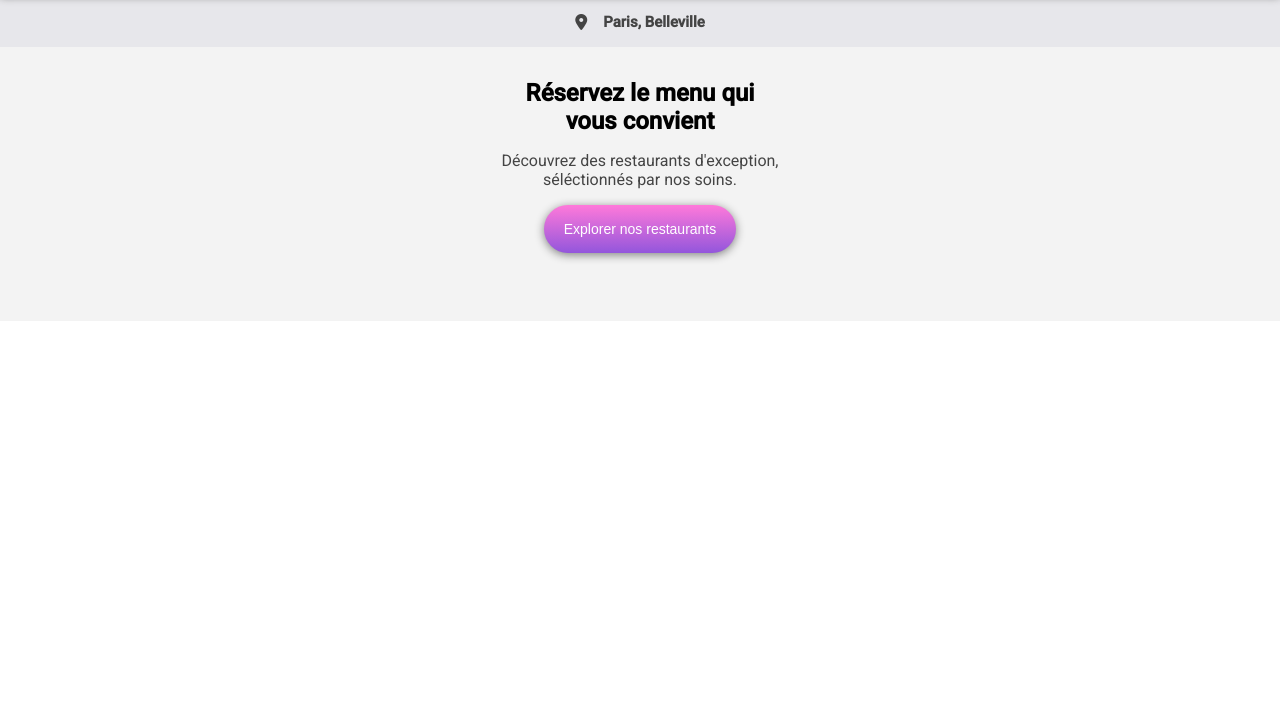
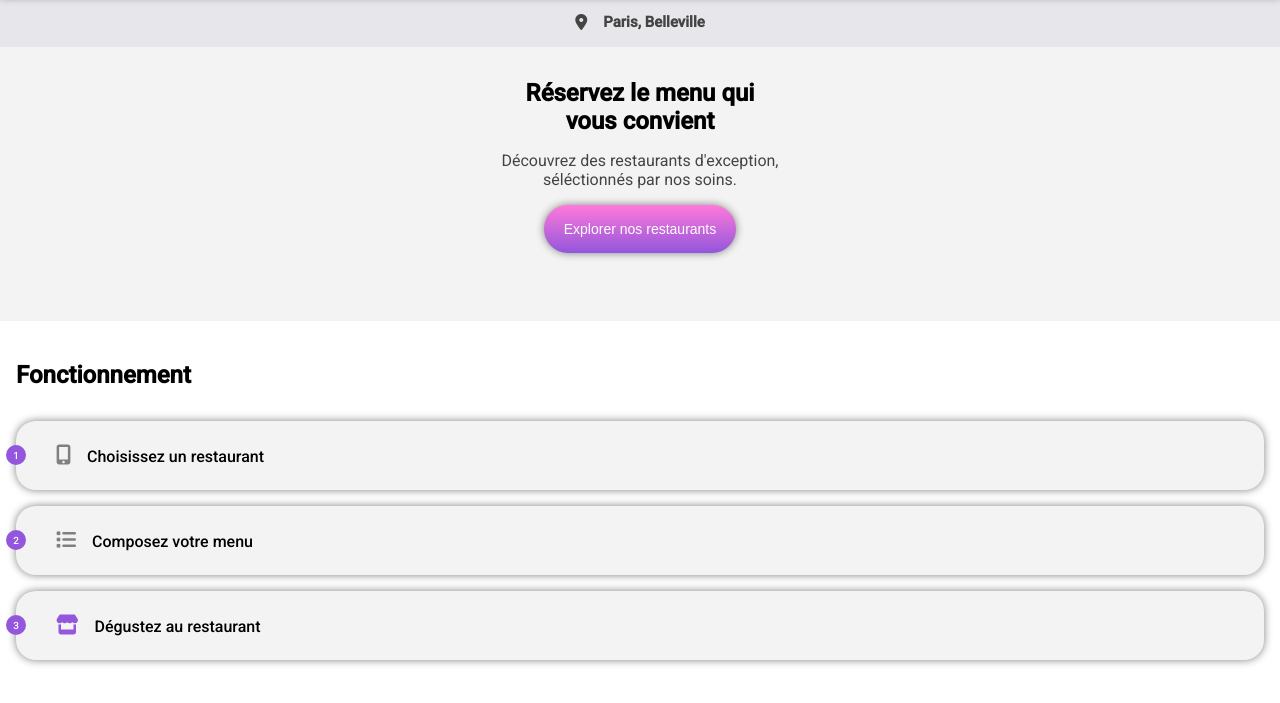
Before and after one commit to Skizx/Ohmyfood, a website: page index.html in a window 1280 px wide. Shown: the part 63-766 px from the top of the page. Drawn offline with Linux system fonts and the light colour scheme; a web font is replaced by a local one.

Commit message:
Ajout des mixin box-shadow, button-hover + création de la listes Fonctionnement

```diff
--- a/SASS/Base/bases.scss
+++ b/SASS/Base/bases.scss
@@ -19,3 +19,7 @@ body {
     background-color:white;
     font-family: "Roboto", sans-serif;
 }
+
+ol {
+    list-style-type: none;
+}
--- /dev/null
+++ b/SASS/Components/Functioning-list.scss
@@ -0,0 +1,61 @@
+/* Fonctionnement listes */
+.functioning-block {
+    padding: 0 16px;
+    /* Ajout des valeurs 1,2,3...*/
+    counter-reset: steps;
+
+    &_title {
+        margin-top: 40px;
+        margin-bottom: 32px;
+    }
+
+    & ol {
+        display: flex;
+        flex-direction: column;
+        gap: 16px;
+    }
+    & li {
+        position: relative;
+        background-color: #f3f3f3;
+        padding: 24px 40px;
+        border-radius: 20px;
+        font-weight: 500;
+        @include box-shadow;
+        &::before {
+            /* Valeurs 1,2,3 ... des listes + modification*/
+            content: counter(steps);
+            counter-increment: steps;
+            font-size: 10px;
+            background-color: $color-primary;
+            color: white;
+            border-radius: 16px;
+            display: flex;
+            align-items: center;
+            justify-content: center;
+            width: 20px;
+            height: 20px;
+            position: absolute;
+            left: -10px;
+        }
+
+        &:hover {
+            @include button-hover;
+        }
+
+        & i.fas {
+            /*Icones gris*/
+            margin-right: 16px;
+            font-size: 20px;
+            color: gray;
+        }
+
+        & i.fas-purple {
+            /*icone violet*/
+            margin-right: 16px;
+            font-size: 20px;
+            color:$color-primary;
+        }
+
+
+    }
+}
--- a/SASS/Layouts/header.scss
+++ b/SASS/Layouts/header.scss
@@ -1,8 +1,8 @@
 header {
     text-align: center;
-    box-shadow: 0px 0px 8px gray;
     padding: 15px;
     position: relative;
+    @include box-shadow;
 }
  header img {
     width: 150px;
--- a/SASS/Layouts/reservation-info.scss
+++ b/SASS/Layouts/reservation-info.scss
@@ -17,10 +17,10 @@
         padding: 16px 20px;
         border: none;
         border-radius: 32px;
-        box-shadow: 0px 2px 10px gray;
         margin: 16px 0 68px 0;
         cursor: pointer;
         transition: transform 0.2s;
+        @include box-shadow;
     }
     &_button:hover {
         transform: scale(1.03);
--- a/SASS/Styles.scss
+++ b/SASS/Styles.scss
@@ -1,5 +1,7 @@
 @import "./Base/bases.scss";
 @import "./Utils/variables.scss";
+@import "./Utils/mixin.scss";
 @import "./Layouts/header.scss";
 @import "./Layouts/city-localisation.scss";
 @import "./Layouts/reservation-info.scss";
+@import "./Components/Functioning-list.scss";
--- /dev/null
+++ b/SASS/Utils/mixin.scss
@@ -0,0 +1,7 @@
+@mixin box-shadow {
+    box-shadow: 0px 0px 8px gray
+}
+
+@mixin button-hover {
+    transform: scale(1.03);
+}
--- a/index.html
+++ b/index.html
@@ -26,6 +26,15 @@
         <!--Bouton explorer-->
             <a href="#"><button class="reservation-info_button">Explorer nos restaurants</button></a>
         </section>
+        <!---->
+        <section class="functioning-block">
+            <h2 class="functioning-block_title">Fonctionnement</h2>
+            <ol>
+                <li><i class="fas fa-solid fa-mobile-screen-button"></i>Choisissez un restaurant</li>
+                <li><i class="fas fa-solid fa-list"></i>Composez votre menu</li>
+                <li><i class="fas-purple fa-solid fa-store"></i>Dégustez au restaurant</li>
+            </ol>
+        </section>
     </main>
 </body>
 </html>
```
Also changed, not shown: CSS/Styles.css, 1 other file.
